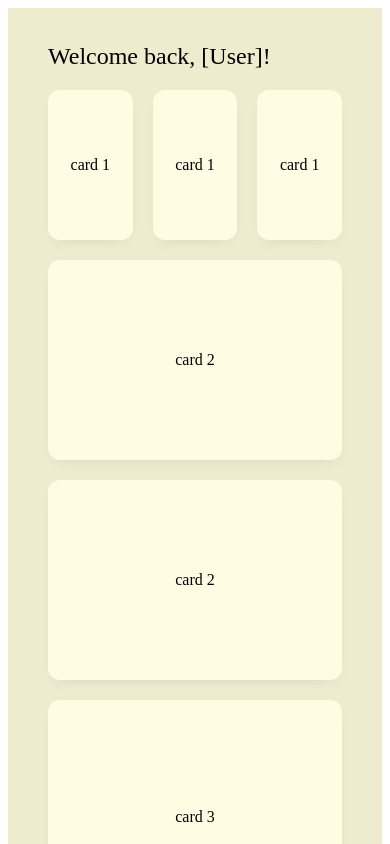
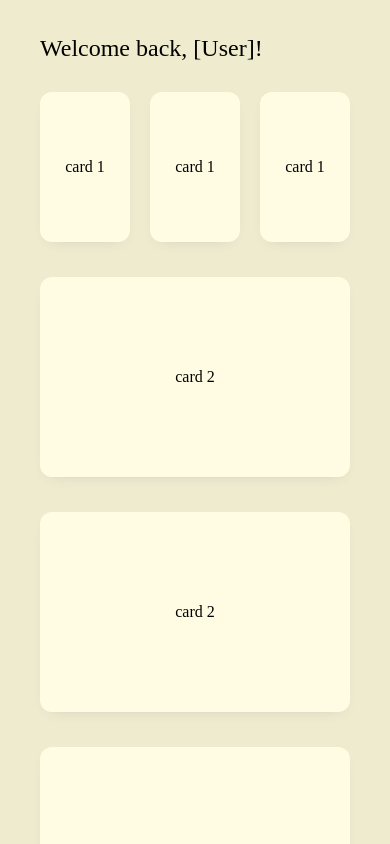
Before and after one commit to NadaAlinour/sales-dashboard, a Vue app in the folder dashboard/: page / in a window 390 px wide. Shown: the top 844 px of the page. Built offline with nearby package versions, Linux system fonts and the light colour scheme.

Commit message:
Remove body margin

```diff
--- a/dashboard/src/App.vue
+++ b/dashboard/src/App.vue
@@ -37,6 +37,8 @@ import GraphCard from "./components/GraphCard.vue";
 .welcome-header {
   display: flex;
   align-items: center;
+  margin-bottom: 30px;
+  margin-top: 20px;
 }
 .welcome-header h2 {
   font-weight: lighter;
--- a/dashboard/src/assets/main.css
+++ b/dashboard/src/assets/main.css
@@ -1,6 +1,12 @@
+* {
+  margin: 0;
+  padding: 0;
+}
+
 .main-container {
   display: flex;
   background-color: #efebce;
+  min-height: 100vh;
 }
 
 .sidebar-container {
@@ -29,7 +35,7 @@
 .cards {
   display: flex;
   flex-direction: column;
-  row-gap: 20px;
+  row-gap: 35px;
 }
 
 .card-small-container {
@@ -62,7 +68,7 @@
 @media (max-width: 768px) {
   .card-med-container {
     flex-direction: column;
-    row-gap: 20px;
+    row-gap: 35px;
   }
 
   .card-med {
@@ -73,9 +79,9 @@
 @media (max-width: 375px) {
   .card-small-container {
     flex-direction: column;
+    row-gap: 35px;
   }
 }
-
 
 .burger-menu-icon {
   display: none;
--- a/dashboard/vite.config.js
+++ b/dashboard/vite.config.js
@@ -8,7 +8,7 @@ import vueDevTools from 'vite-plugin-vue-devtools'
 export default defineConfig({
   plugins: [
     vue(),
-    vueDevTools(),
+   /* vueDevTools(),*/
   ],
   resolve: {
     alias: {
```
Also changed, not shown: 1 other file (tests, documents, lock files or other folders).
